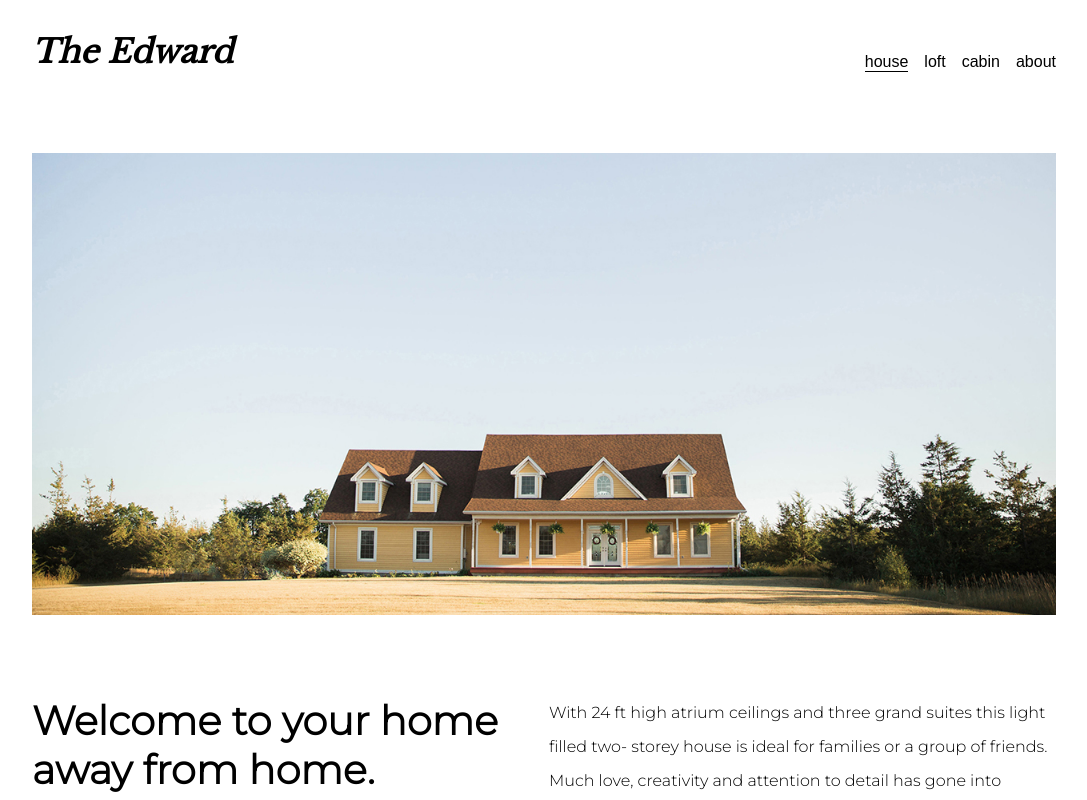
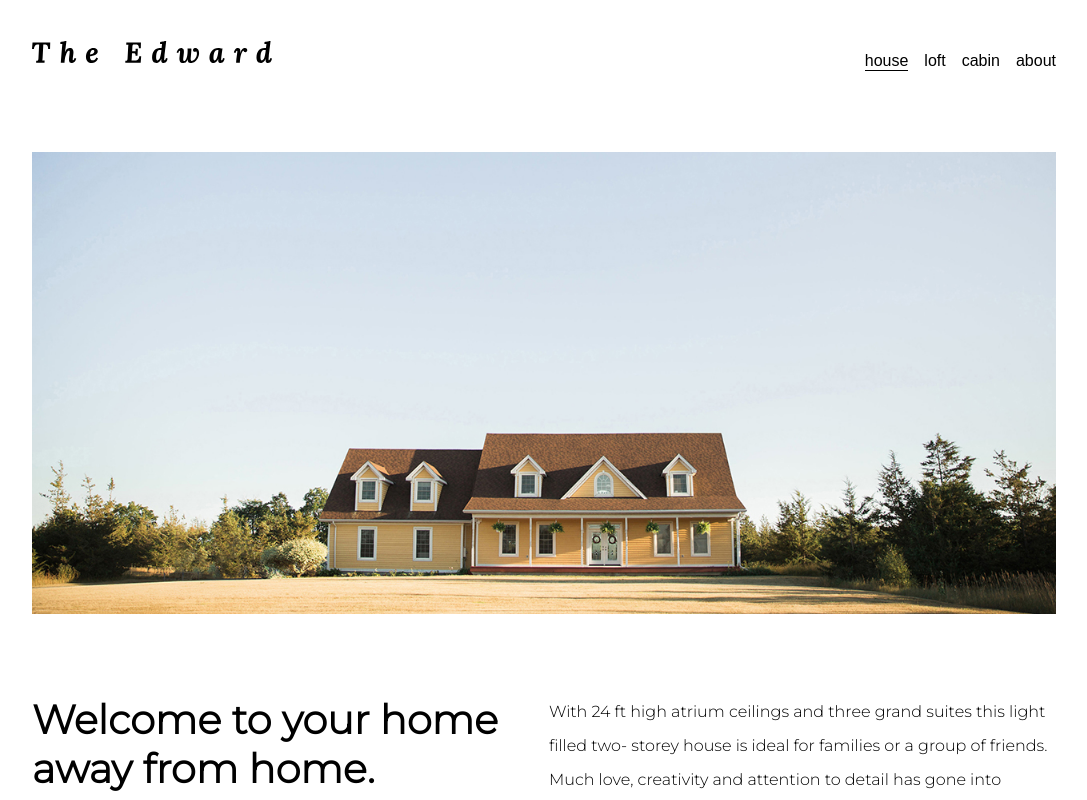
Before and after one commit to Jam52/the-edward, a React (Create React App) app: page /#/house in a window 1280 px wide. Shown: the top 800 px of the page, without its empty margins (96-1183 px from the left). Built offline with nearby package versions, Linux system fonts and the light colour scheme.

Commit message:
Change logo to svg, update styles

```diff
--- a/src/components/Header/Header.js
+++ b/src/components/Header/Header.js
@@ -2,6 +2,7 @@ import React, { useState } from 'react';
 import { Link } from 'react-router-dom';
 import styles from './Header.module.scss';
 import NavList from '../NavList/NavList';
+import edwardSvg from './The Edward_Logo.svg';
 
 const Header = () => {
   const [isOpen, toggleOpen] = useState(false);
@@ -14,7 +15,13 @@ const Header = () => {
     <header data-testid="component-header">
       <div className={styles.header}>
         <h1 className={styles.header_title}>
-          <Link to="/">The Edward</Link>
+          <Link to="/">
+            <img
+              src={edwardSvg}
+              alt="the edward"
+              className={styles.header_logo}
+            />
+          </Link>
         </h1>
         <div className={styles.header_nav}>
           <NavList />
--- a/src/components/Header/Header.module.scss
+++ b/src/components/Header/Header.module.scss
@@ -4,19 +4,16 @@
   position: relative;
   display: flex;
   justify-content: space-between;
-  padding: 2rem 0;
+  padding: 1rem 0;
   align-items: flex-end;
 
   &_title {
     margin: 0;
-    font-family: $font-serif;
-    font-style: italic;
-    text-decoration: none;
+  }
 
-    a {
-      text-decoration: none;
-      color: #000;
-    }
+  &_logo {
+    margin: 0;
+    width: 12rem;
   }
 
   &_nav {
@@ -70,25 +67,17 @@
   overflow: hidden;
 }
 
-// .dropdown:after {
-//   z-index: -1;
-//   content: '';
-//   position: absolute;
-//   top: 0;
-//   bottom: 0;
-//   background-color: #fff;
-//   width: 110vw;
-//   transform: translateX(-10vw);
-// }
-
 .dropdown__visible {
   opacity: 1;
   width: 70vw;
-  // transform: translateY(0px);
 }
 
 @media (min-width: $media-tablet) {
   .header {
+    padding: 2rem 0;
+    &_logo {
+      width: 15rem;
+    }
     &_nav {
       display: block;
     }
```
Also changed, not shown: src/components/Header/The Edward_Logo.svg (added).
